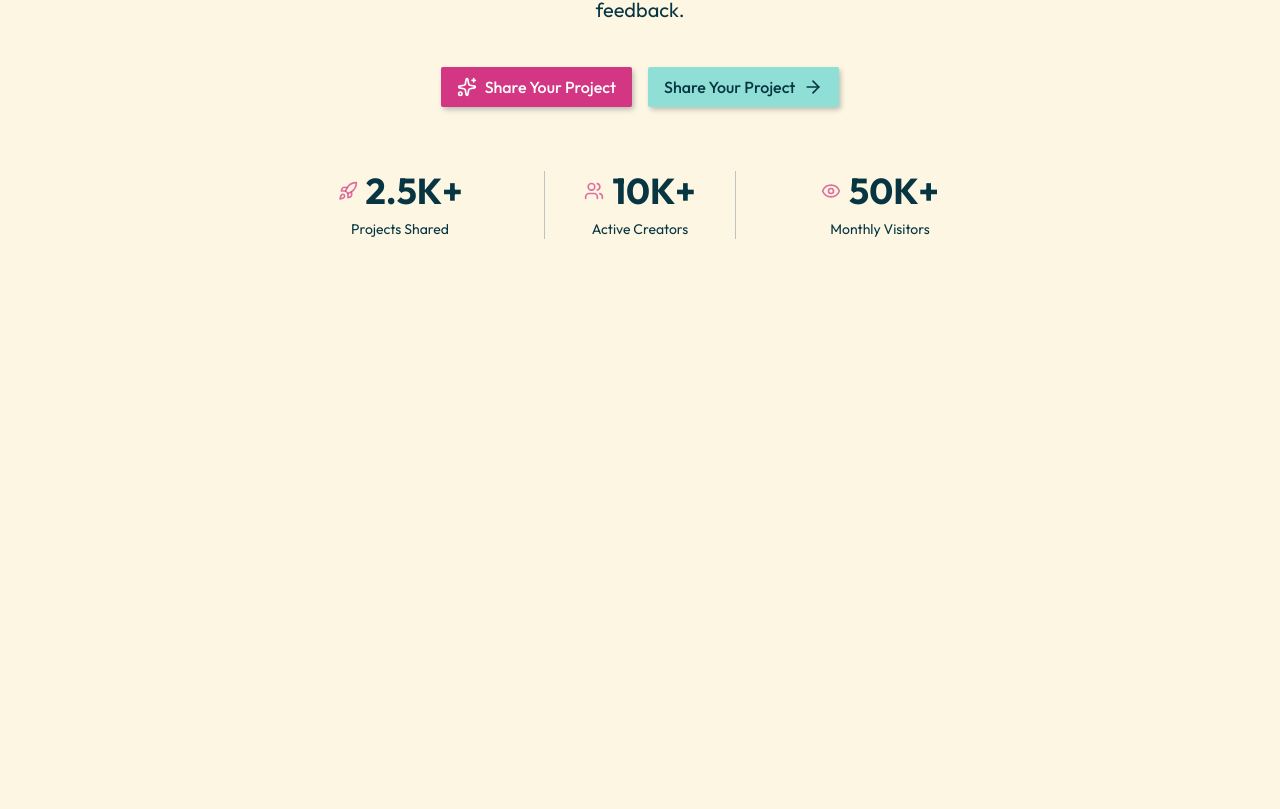
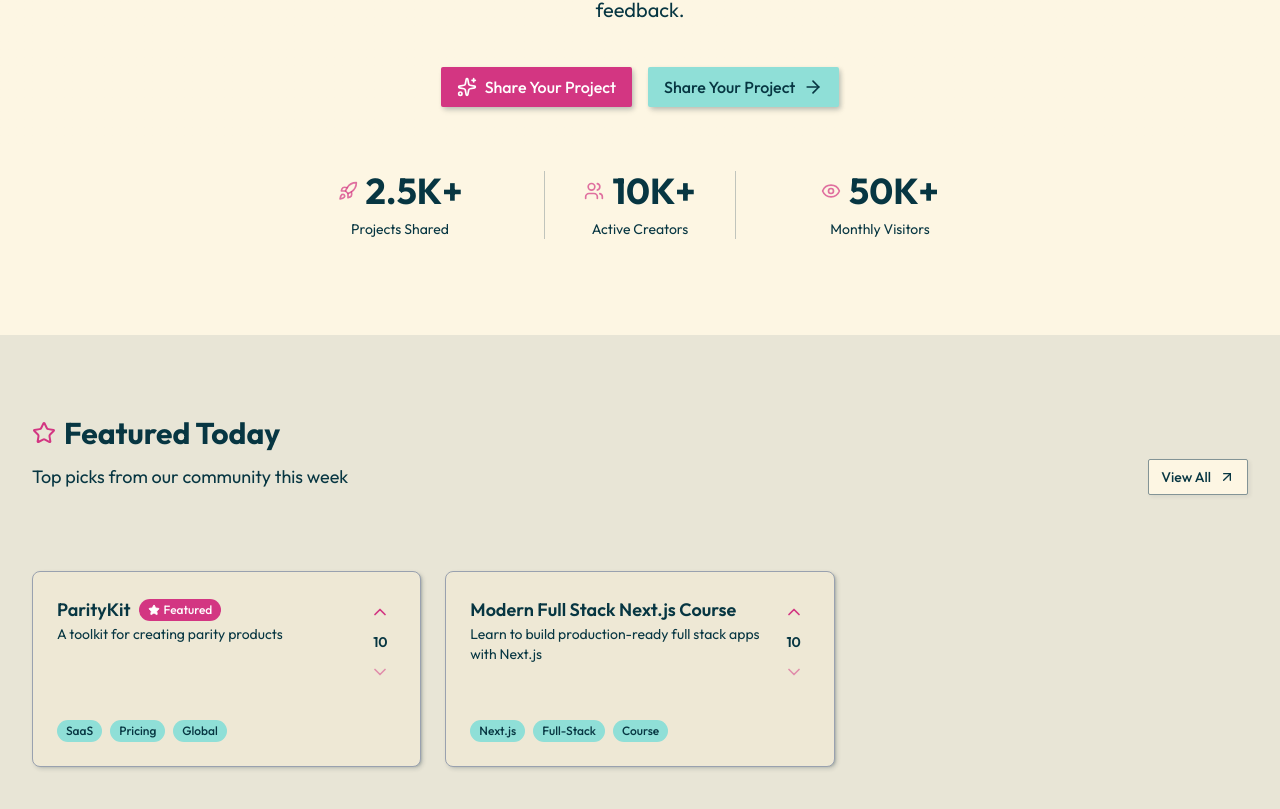
Before and after one commit to FeliperPC/ibuiltthis-app, a Next.js app: page / in a window 1280 px wide. Shown: the part 405-1214 px from the top of the page. Before the commit the page ends 800 px from the top, so only its background shows below. Built offline with nearby package versions, Linux system fonts and the light colour scheme.

Commit message:
feat : featured products / section header / stats card

```diff
--- a/app/page.tsx
+++ b/app/page.tsx
@@ -1,10 +1,12 @@
-import HeroSection from "@/components/ui/landing-page/hero-section";
+import FeaturedProducts from "@/components/landing-page/featured-products";
+import HeroSection from "@/components/landing-page/hero-section";
 
 
 export default function Home() {
   return (
     <div>
       <HeroSection />
+      <FeaturedProducts />
     </div>
   );
 }
--- /dev/null
+++ b/components/common/section-header.tsx
@@ -0,0 +1,21 @@
+import { LucideIcon } from "lucide-react";
+
+export default function SectionHeader({
+  title,
+  description,
+  icon: Icon,
+}: {
+  title: string;
+  description: string;
+  icon: LucideIcon;
+}) {
+  return(
+    <div className="mb-12">
+      <div className="flex items-center gap-2 mb-3">
+        <Icon className="size-6 text-primary" />
+        <h2 className="text-3xl font-bold">{title}</h2>
+      </div>
+      <p className="text-muted-foreground text-lg">{description}</p>
+    </div>
+  )
+}
--- /dev/null
+++ b/components/landing-page/featured-products.tsx
@@ -0,0 +1,51 @@
+import { ArrowUpRightIcon, Star } from "lucide-react";
+import SectionHeader from "../common/section-header";
+import { Button } from "../ui/button";
+import Link from "next/link";
+import ProductCard from "../products/product-card";
+
+const featuredProducts = [
+  {
+    id: 1,
+    name: "ParityKit",
+    description: "A toolkit for creating parity products",
+    tags: ["SaaS", "Pricing", "Global"],
+    votes: 615,
+    isFeatured: true,
+  },
+  {
+    id: 2,
+    name: "Modern Full Stack Next.js Course",
+    description: "Learn to build production-ready full stack apps with Next.js",
+    tags: ["Next.js", "Full-Stack", "Course"],
+    votes: 124,
+    isFeatured: false,
+  },
+];
+
+export default function FeaturedProducts() {
+  return (
+    <section className="py-20 bg-muted/20">
+      <div className="wrapper">
+        <div className="flex items-center justify-between mb-8">
+          <SectionHeader
+            title="Featured Today"
+            description="Top picks from our community this week"
+            icon={Star}
+          />
+          <Button variant={"outline"} asChild className="hidden sm:flex">
+            <Link href={"/explore"}>
+              View All
+              <ArrowUpRightIcon className="size-4" />
+            </Link>
+          </Button>
+        </div>
+        <div className="grid-wrapper">
+          {featuredProducts.map((product) => (
+            <ProductCard key={product.id} product={product} />
+          ))}
+        </div>
+      </div>
+    </section>
+  );
+}
--- /dev/null
+++ b/components/products/product-card.tsx
@@ -0,0 +1,88 @@
+import Link from "next/link";
+import {
+  Card,
+  CardDescription,
+  CardFooter,
+  CardHeader,
+  CardTitle,
+} from "../ui/card";
+import { Badge } from "../ui/badge";
+import { ChevronDownIcon, ChevronUpIcon, StarIcon } from "lucide-react";
+import { Button } from "../ui/button";
+import { cn } from "@/lib/utils";
+
+interface Product {
+  id: number;
+  name: string;
+  description: string;
+  tags: string[];
+  votes: number;
+  isFeatured: boolean;
+}
+
+export default function ProductCard({ product }: { product: Product }) {
+  const hasVoted = false;
+  return (
+    <Link href={`/products/${product.id}`}>
+      <Card className="group card-hover hover:bg-primary-foreground/10 border-solid border-gray-400 min-h-[180px]">
+        <CardHeader className="flex-1">
+          <div className="flex items-start gap-4">
+            <div className="flex-1 min-w-0">
+              <div className="flex items-center gap-2">
+                <CardTitle className="text-lg group-hover:text-primary transition-colors">
+                  {product.name}
+                </CardTitle>
+                {product.isFeatured && (
+                  <Badge className="gap-1 bg-primary text-primary-foreground">
+                    <StarIcon className="size-3 fill-current" />
+                    Featured
+                  </Badge>
+                )}
+              </div>
+              <CardDescription>{product.description}</CardDescription>
+            </div>
+            {/** Voting buttons */}
+            <div className="flex flex-col items-center gap-1 shrink-0">
+              <Button
+                variant="ghost"
+                size="icon-sm"
+                className={cn(
+                  "h-8 w-8 text-primary ",
+                  hasVoted
+                    ? "bg-primary/10 text-primary hover:bg-primary/20"
+                    : "hover:bg-primary/10 hover:text-primary"
+                )}
+              >
+                <ChevronUpIcon className="size-5" />
+              </Button>
+              <span className="text-sm font-semibold transition-colors text-foreground">
+                10
+              </span>
+              <Button
+                variant="ghost"
+                size="icon-sm"
+                className={cn(
+                  "h-8 w-8 text-primary ",
+                  hasVoted
+                    ? "hover:text-destructive"
+                    : "opacity-50 cursor-not-allowed"
+                )}
+              >
+                <ChevronDownIcon className="size-5" />
+              </Button>
+            </div>
+          </div>
+        </CardHeader>
+        <CardFooter>
+          <div className="flex items-center gap-2">
+            {product.tags.map((tag) => (
+              <Badge variant="secondary" key={tag}>
+                {tag}
+              </Badge>
+            ))}
+          </div>
+        </CardFooter>
+      </Card>
+    </Link>
+  );
+}
--- /dev/null
+++ b/components/ui/card.tsx
@@ -0,0 +1,92 @@
+import * as React from "react"
+
+import { cn } from "@/lib/utils"
+
+function Card({ className, ...props }: React.ComponentProps<"div">) {
+  return (
+    <div
+      data-slot="card"
+      className={cn(
+        "bg-card text-card-foreground flex flex-col gap-6 rounded-xl border py-6 shadow-sm",
+        className
+      )}
+      {...props}
+    />
+  )
+}
+
+function CardHeader({ className, ...props }: React.ComponentProps<"div">) {
+  return (
+    <div
+      data-slot="card-header"
+      className={cn(
+        "@container/card-header grid auto-rows-min grid-rows-[auto_auto] items-start gap-2 px-6 has-data-[slot=card-action]:grid-cols-[1fr_auto] [.border-b]:pb-6",
+        className
+      )}
+      {...props}
+    />
+  )
+}
+
+function CardTitle({ className, ...props }: React.ComponentProps<"div">) {
+  return (
+    <div
+      data-slot="card-title"
+      className={cn("leading-none font-semibold", className)}
+      {...props}
+    />
+  )
+}
+
+function CardDescription({ className, ...props }: React.ComponentProps<"div">) {
+  return (
+    <div
+      data-slot="card-description"
+      className={cn("text-muted-foreground text-sm", className)}
+      {...props}
+    />
+  )
+}
+
+function CardAction({ className, ...props }: React.ComponentProps<"div">) {
+  return (
+    <div
+      data-slot="card-action"
+      className={cn(
+        "col-start-2 row-span-2 row-start-1 self-start justify-self-end",
+        className
+      )}
+      {...props}
+    />
+  )
+}
+
+function CardContent({ className, ...props }: React.ComponentProps<"div">) {
+  return (
+    <div
+      data-slot="card-content"
+      className={cn("px-6", className)}
+      {...props}
+    />
+  )
+}
+
+function CardFooter({ className, ...props }: React.ComponentProps<"div">) {
+  return (
+    <div
+      data-slot="card-footer"
+      className={cn("flex items-center px-6 [.border-t]:pt-6", className)}
+      {...props}
+    />
+  )
+}
+
+export {
+  Card,
+  CardHeader,
+  CardFooter,
+  CardTitle,
+  CardAction,
+  CardDescription,
+  CardContent,
+}
```
Also changed, not shown: components/landing-page/hero-section.tsx (renamed from components/ui/landing-page/hero-section.tsx), components/landing-page/stats-card.tsx (renamed from components/ui/landing-page/stats-card.tsx).
